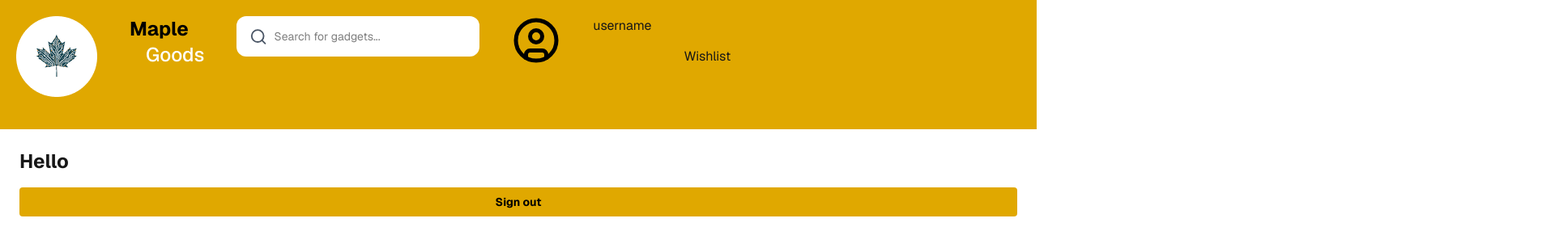
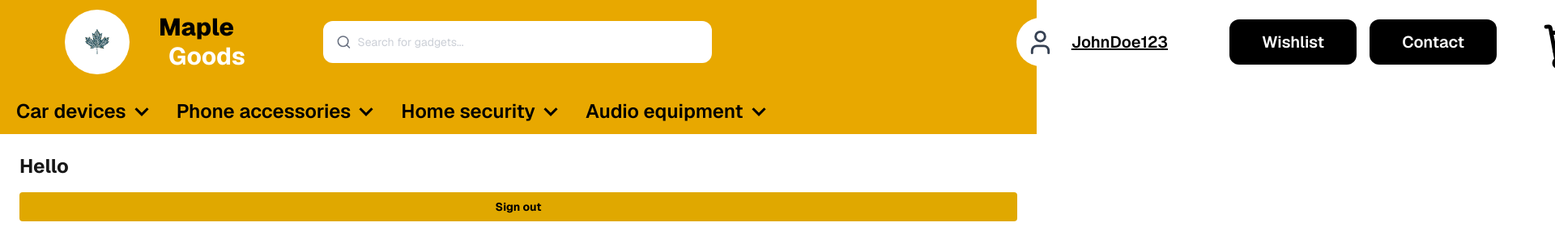
Before and after one commit to HenryPhan05/MapleGood, a Next.js app: page /user in a window 1280 px wide. Shown: the top 312 px of the page at 81% size, 1920 px wide, since content can reach past the window. Built offline with nearby package versions, Linux system fonts and the light colour scheme.

Commit message:
updated top navigation Bar

```diff
--- a/app/components/NavigationBarApp.tsx
+++ b/app/components/NavigationBarApp.tsx
@@ -1,30 +1,72 @@
+import Image from "next/image";
 import logoIcon from "../public/images/logo icon.png";
-import Image from "next/image";
-import { Search, CircleUser } from "lucide-react";
+import { Search, ShoppingCart, User } from "lucide-react";
+
 export default function NavigationBarApp() {
   return (
-    <div className="h-40" style={{ backgroundColor: "#E0A800" }}>
-      <div className=" flex  flex-row p-5 gap-10  ">
-        <Image src={logoIcon} alt="logoIcon" width={100} height={100} />
-        <div>
-          <p className="text-black font-bold text-2xl">Maple</p>
-          <p className="text-white font-medium text-2xl ml-5">Goods</p>
+    <div style={{ backgroundColor: "#E8A800" }} className="px-5 pt-3 pb-0 font-sans flex flex-col gap-5">
+
+      <div className="flex items-center gap-4">
+
+        <div className="bg-white rounded-full w-20 h-20 flex items-center justify-center flex-shrink-0 mr-5 ml-15">
+          <Image src={logoIcon} alt="Maple Goods Logo" width={60} height={60} />
         </div>
-        <div className="flex items-center bg-[#FFFFFF] rounded-xl px-4 py-2 w-[300px] h-[50px]">
-          <Search className="text-gray-600" size={25} />
 
+
+        <div className="flex-shrink-0 leading-tight mr-20">
+          <p className="text-black font-extrabold text-3xl">Maple</p>
+          <p className="text-white font-bold  text-3xl pl-3">Goods</p>
+        </div>
+
+        <div className="flex items-center bg-white rounded-xl px-4 py-2 w-120 h-13 flex-shrink-0 mr-90">
+          <Search className="text-gray-500" size={20} />
           <input
             type="text"
             placeholder="Search for gadgets..."
-            className="bg-transparent outline-none ml-2 w-full text-sm text-black"
+            className="bg-transparent outline-none ml-2 w-full text-sm text-gray-400"
           />
         </div>
-        <CircleUser size={60} color="black" />
-        <p>username</p>
-        <button>
+        <div className="flex items-center gap-2 flex-shrink-0 mr-15">
+          <div className="bg-white rounded-full w-15 h-15 flex items-center justify-center">
+            <User size={35} className="text-gray-700" />
+          </div>
+          <span className="text-black font-semibold text-xl underline whitespace-nowrap">
+            JohnDoe123
+          </span>
+        </div>
+
+
+        <button className="bg-black text-white rounded-xl px-10 py-3.5 text-xl font-semibold hover:opacity-80 hover:cursor-pointer whitespace-nowrap">
           Wishlist
         </button>
+        <button className="bg-black text-white rounded-xl px-10 py-3.5 text-xl font-semibold hover:opacity-80 hover:cursor-pointer whitespace-nowrap mr-10">
+          Contact
+        </button>
+
+        <div className="relative flex flex-col items-center cursor-pointer  mt-3  hover:opacity-70  hover:cursor-pointer">
+          <span className="absolute -top-6   text-3xl font-extrabold flex items-center justify-center">
+            0
+          </span>
+          <ShoppingCart size={60} className="text-black" />
+          <p className="absolute -right-13 mt-3 text-2xl font-bold text-black">Cart</p>
+        </div>
+
+      </div>
+
+      {/* Bottom nav */}
+      <div className="flex gap-7 pt-2.5 pb-3 ">
+        {["Car devices", "Phone accessories", "Home security", "Audio equipment"].map((item) => (
+          <button
+            key={item}
+            className="flex items-center gap-1 text-black font-semibold text-2xl cursor-pointer"
+          >
+            {item}
+            <svg width="30" height="30" viewBox="0 0 24 24" fill="none" stroke="currentColor" strokeWidth="2.5">
+              <path d="m6 9 6 6 6-6" />
+            </svg>
+          </button>
+        ))}
       </div>
     </div>
-  )
+  );
 }
```
